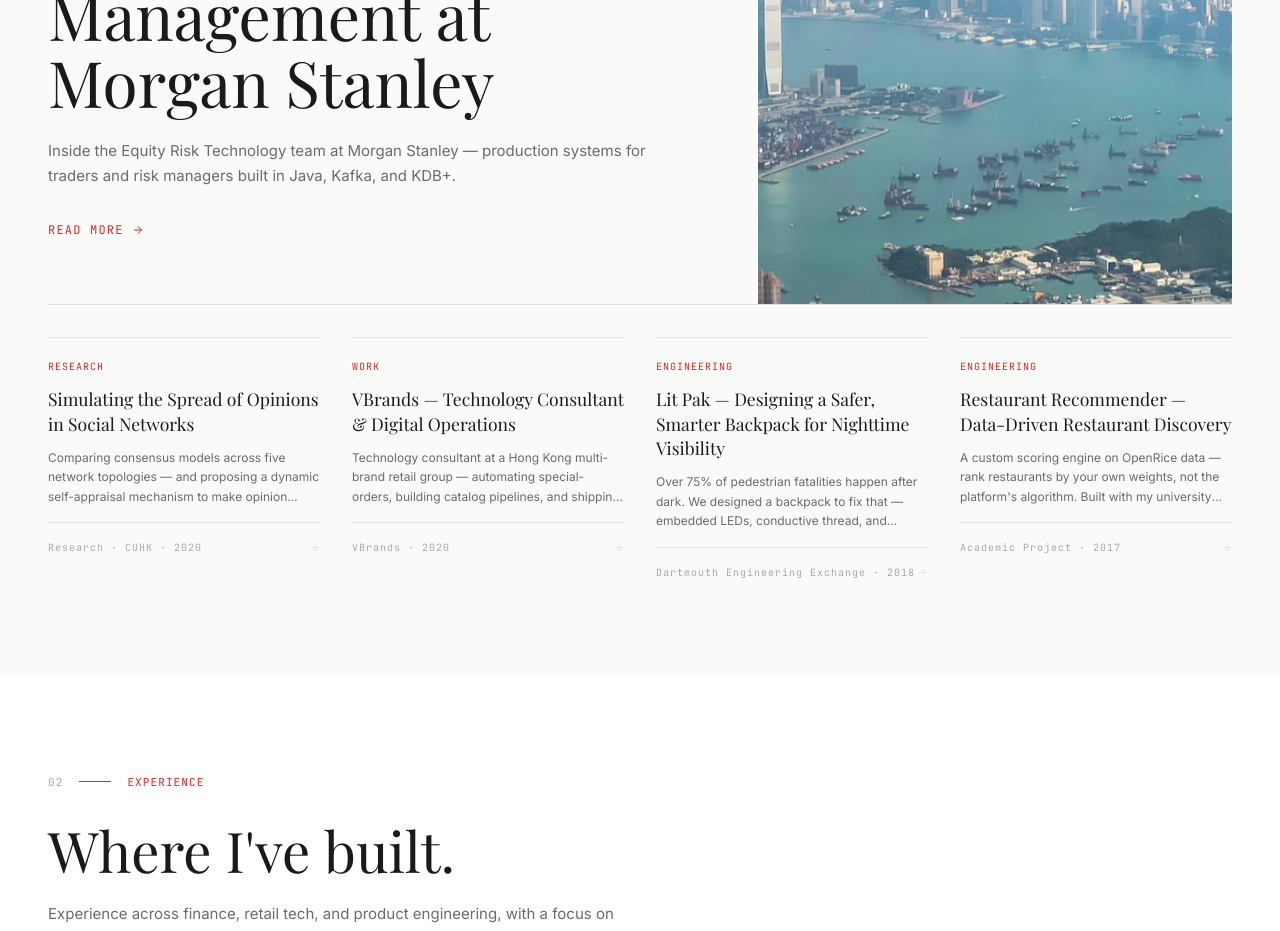
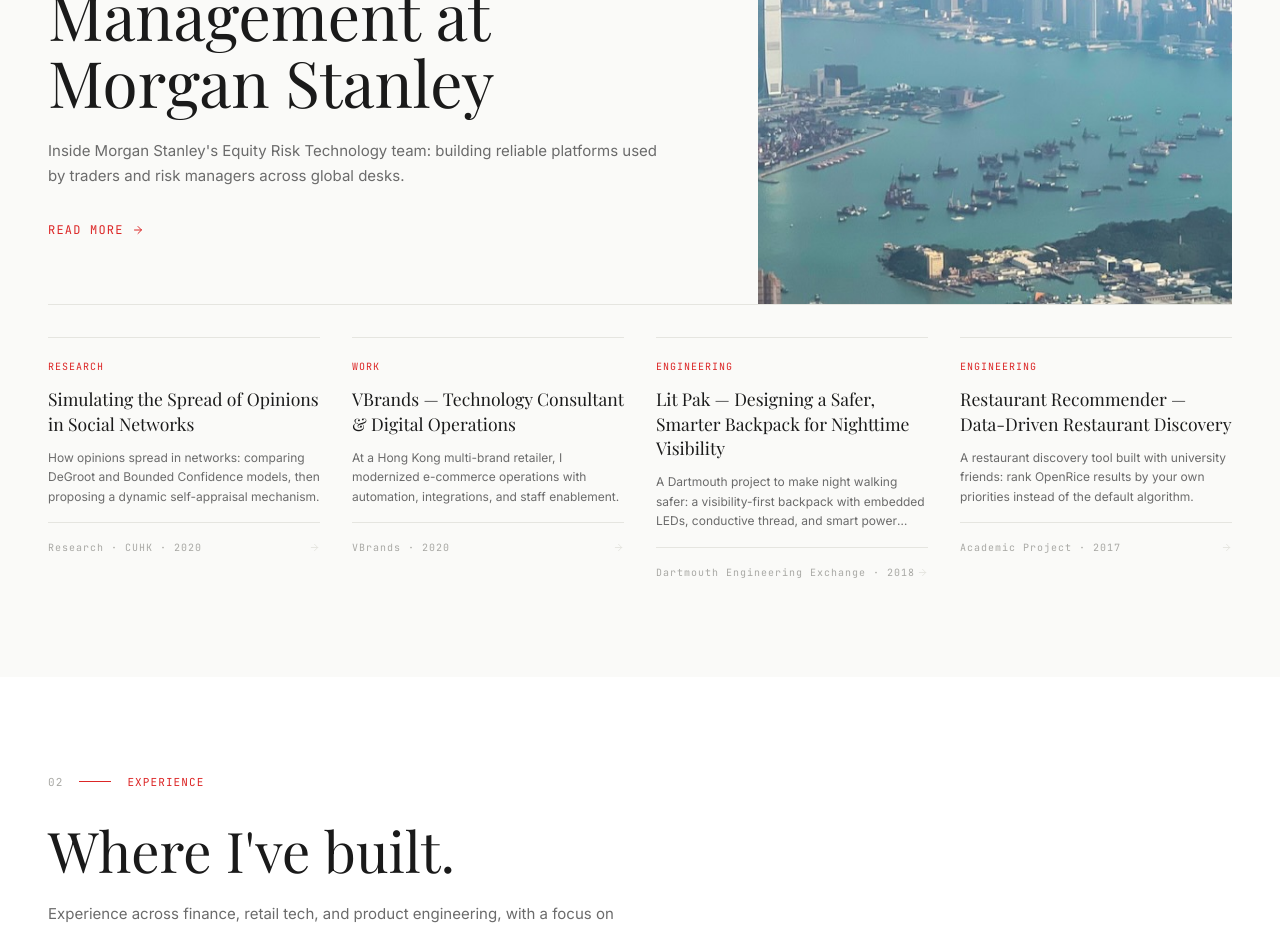
Before and after one commit to dulangaj/dulangaj.github.io, a React (Vite) app: page /#/ in a window 1280 px wide. Shown: the part 1200-2131 px from the top of the page. Built offline with nearby package versions, Linux system fonts and the light colour scheme; a web font is replaced by a local one.

Commit message:
Update featuredConfig.ts

```diff
--- a/src/data/featuredConfig.ts
+++ b/src/data/featuredConfig.ts
@@ -12,23 +12,23 @@ export interface FeaturedPostConfig {
 export const featuredConfig: FeaturedPostConfig[] = [
   {
     id:      '2025-05-01-morgan-stanley-equity-risk',
-    excerpt: 'Inside the Equity Risk Technology team at Morgan Stanley — production systems for traders and risk managers built in Java, Kafka, and KDB+.',
+    excerpt: "Inside Morgan Stanley's Equity Risk Technology team: building reliable platforms used by traders and risk managers across global desks.",
   },
   {
     id:      '2020-05-31-social-network-opinion-dynamics',
-    excerpt: 'Comparing consensus models across five network topologies — and proposing a dynamic self-appraisal mechanism to make opinion modelling more realistic.',
+    excerpt: 'How opinions spread in networks: comparing DeGroot and Bounded Confidence models, then proposing a dynamic self-appraisal mechanism.',
     image:   '/assets/img/17.12_heatmap.png',
   },
   {
     id:      '2020-12-31-vbrands',
-    excerpt: 'Technology consultant at a Hong Kong multi-brand retail group — automating special-orders, building catalog pipelines, and shipping e-commerce features.',
+    excerpt: 'At a Hong Kong multi-brand retailer, I modernized e-commerce operations with automation, integrations, and staff enablement.',
   },
   {
     id:      '2018-12-01-wearable-safety-backpack',
-    excerpt: 'Over 75% of pedestrian fatalities happen after dark. We designed a backpack to fix that — embedded LEDs, conductive thread, and gyroscope-managed power.',
+    excerpt: 'A Dartmouth project to make night walking safer: a visibility-first backpack with embedded LEDs, conductive thread, and smart power control.',
   },
   {
     id:      '2017-12-01-restaurant-recommender',
-    excerpt: "A custom scoring engine on OpenRice data — rank restaurants by your own weights, not the platform's algorithm. Built with my university friends. It worked.",
+    excerpt: "A restaurant discovery tool built with university friends: rank OpenRice results by your own priorities instead of the default algorithm.",
   },
 ]
```
